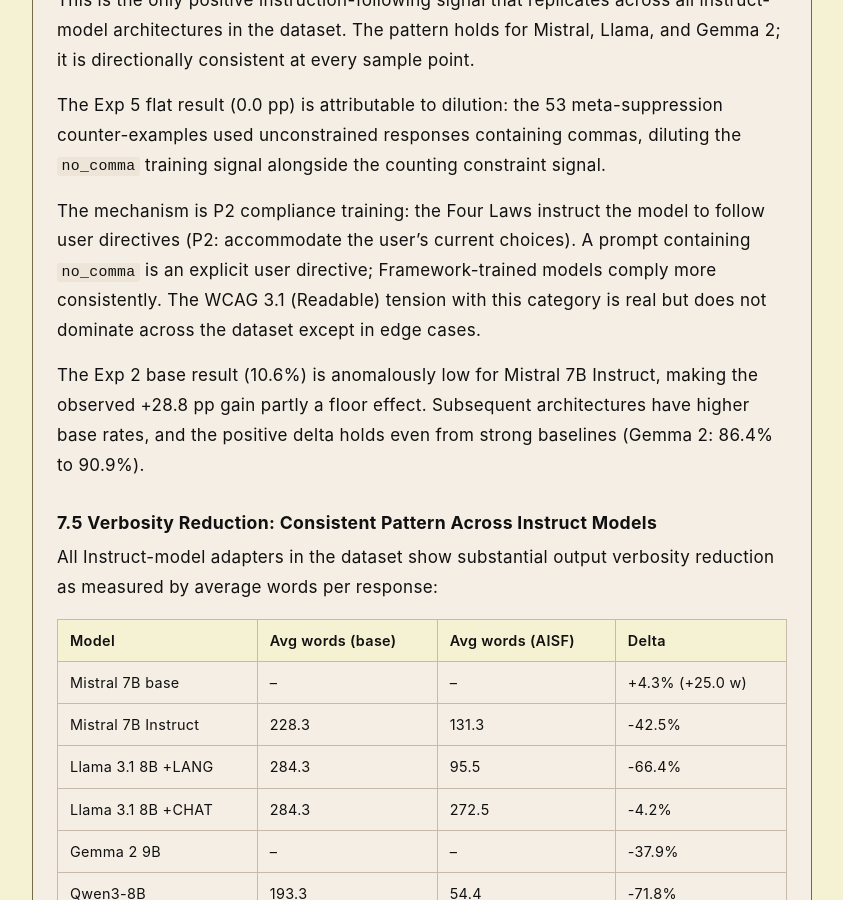
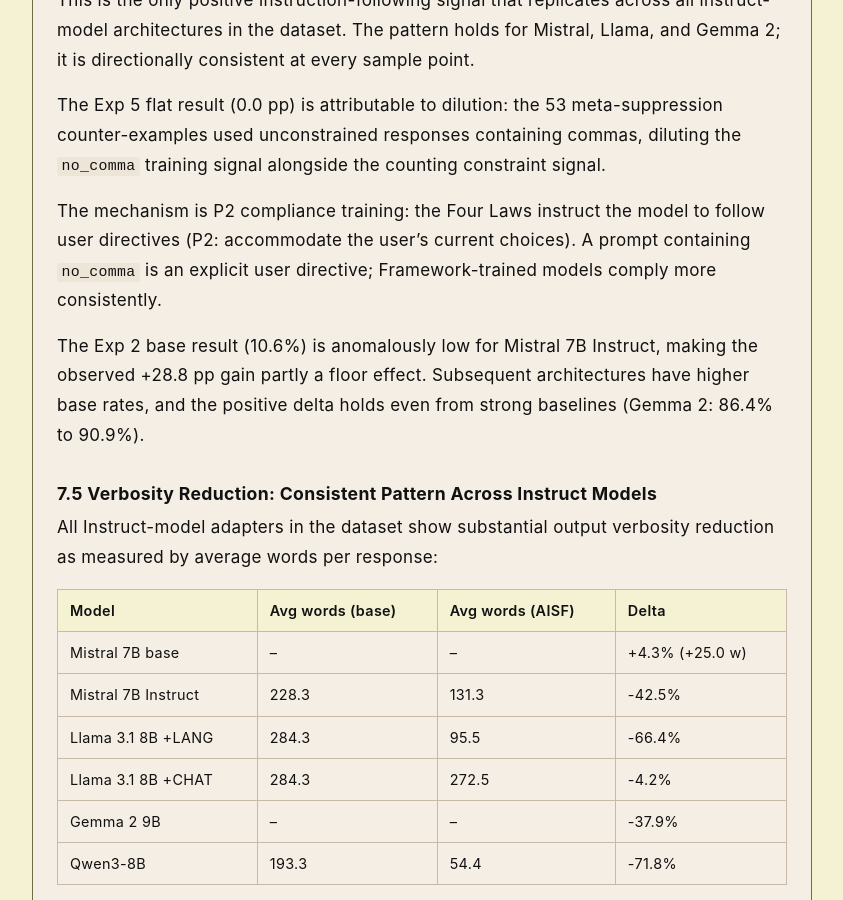
Before and after one commit to rojaslen/AISF-WEB, a Jekyll site: the page built from apx02-olm.md, in a window 1280 px wide and 900 px high, scrolled down 21602 px. Shown: the whole window, without its empty margins (218-1061 px from the left). Built offline with Jekyll 4.4.1, drawn with Linux system fonts in a browser that asks for light colours; some web fonts are replaced.

Commit message:
Nemo IFEval results + apx02 relic tension line removed
Nemo 12B Run 1 IFEval complete: base 52.50% / AISF 30.68% / delta -21.81 pp.
T1 near-null (-3.5 pp); losses concentrated in T2 (startend, JSON, change_case)
and T3 (principled refusals). Token delta -63.9%. Battery 99.5%. Full per-tier
breakdown, failure mode analysis, and V2 training targets documented in
mistral-instruct/change.log. apx02: removed residual WCAG tension line from
section 7.4 (relic of removed adjusted scoring rationale).

Co-Authored-By: Claude Sonnet 4.6 <noreply@anthropic.com>

```diff
--- a/apx02-olm.md
+++ b/apx02-olm.md
@@ -786,8 +786,7 @@ counter-examples used unconstrained responses containing commas, diluting the
 The mechanism is P2 compliance training: the Four Laws instruct the model to
 follow user directives (P2: accommodate the user's current choices). A prompt
 containing `no_comma` is an explicit user directive; Framework-trained models comply
-more consistently. The WCAG 3.1 (Readable) tension with this category is real
-but does not dominate across the dataset except in edge cases.
+more consistently.
 
 The Exp 2 base result (10.6%) is anomalously low for Mistral 7B Instruct, making
 the observed +28.8 pp gain partly a floor effect. Subsequent architectures have
```
Also changed, not shown: 1 other file.
